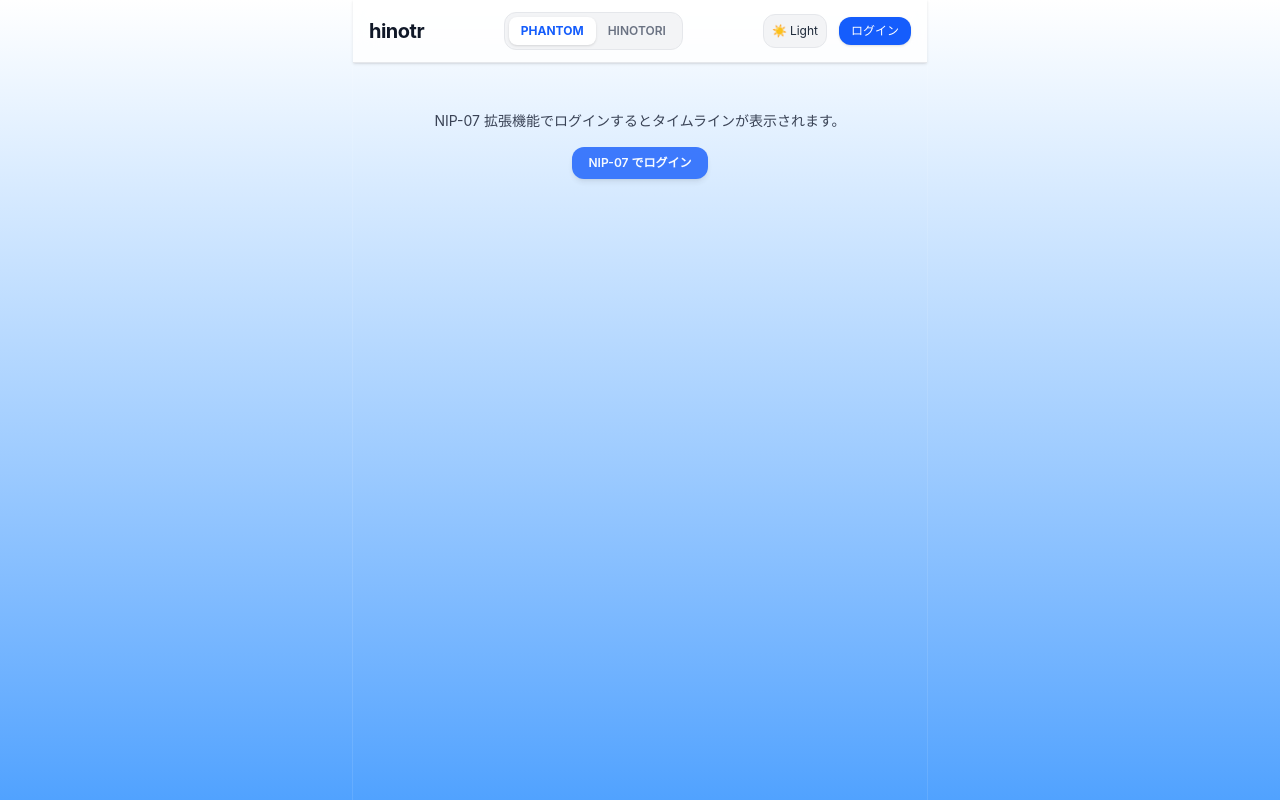
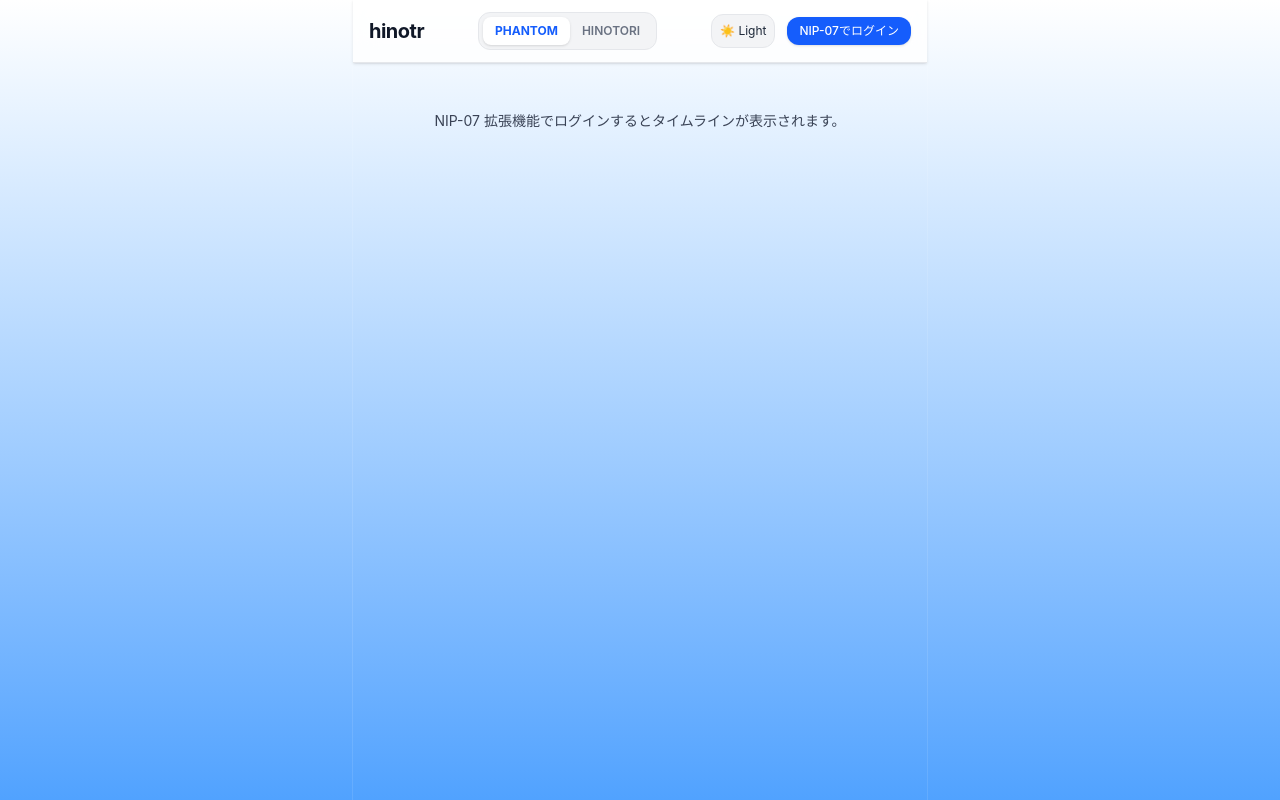
Before and after one commit to brokoyy/hinotr, a React (Vite) app: page / in a window 1280 px wide. Built offline with nearby package versions, Linux system fonts and the light colour scheme; what nostr-tools would draw is missing.

Commit message:
Update login button text

```diff
--- a/src/App.tsx
+++ b/src/App.tsx
@@ -90,12 +90,6 @@ export default function App() {
           {!loading && !pubkey && (
             <div className="p-12 text-center text-sm opacity-80 flex flex-col items-center gap-4">
               <p>NIP-07 拡張機能でログインするとタイムラインが表示されます。</p>
-              <button
-                onClick={handleLogin}
-                className="px-4 py-2 bg-blue-600 hover:bg-blue-500 text-white text-xs font-semibold rounded-xl shadow-md transition"
-              >
-                NIP-07 でログイン
-              </button>
             </div>
           )}
 
--- a/src/components/Header.tsx
+++ b/src/components/Header.tsx
@@ -1,5 +1,5 @@
 import React from 'react';
-import { nip19 } from 'nostr-tools'; // インポート元はプロジェクトの構成に合わせて調整してください
+import { nip19 } from 'nostr-tools';
 import type { AppMode, Theme } from '../types/nostr';
 import type { UserProfile } from '../hooks/useNostrTimeline';
 
@@ -26,13 +26,11 @@ export const Header: React.FC<HeaderProps> = ({
 }) => {
   const isDark = theme === 'dark';
 
-  // HEX公開鍵を npub1xxxx...xxxx 形式にフォーマットする関数
   const formatNpub = (hexKey: string) => {
     try {
       const npub = nip19.npubEncode(hexKey);
       return `@${npub.slice(0, 12)}...${npub.slice(-8)}`;
     } catch (e) {
-      // 万が一変換に失敗した場合は元のHEXで安全にフォールバック
       return `@${hexKey.slice(0, 8)}...${hexKey.slice(-8)}`;
     }
   };
@@ -103,6 +101,7 @@ export const Header: React.FC<HeaderProps> = ({
 
         {/* ログインアイコン ＆ 設定 */}
         {pubkey ? (
+          userProfile?.picture ? (
             <button
               onClick={onOpenSettings}
               className={`flex items-center gap-2 px-2.5 py-1.5 rounded-xl transition border ${
@@ -112,26 +111,22 @@ export const Header: React.FC<HeaderProps> = ({
               }`}
               title="設定"
             >
-            {userProfile?.picture ? (
               <img
                 src={userProfile.picture}
                 alt="Profile"
                 className="w-7 h-7 rounded-full object-cover"
               />
-            ) : (
-              <span className="text-sm">⚙️</span>
-            )}
-            {/* npubの省略表示 */}
               <span className="text-xs font-mono opacity-80 hidden sm:inline">
                 {formatNpub(pubkey)}
               </span>
             </button>
+          ) : null // アイコンが読み込まれるまでの間の⚙️マークを非表示
         ) : (
           <button
             onClick={onLogin}
             className="px-3 py-1.5 text-xs font-medium bg-blue-600 hover:bg-blue-500 text-white rounded-xl shadow-sm transition"
           >
-            ログイン
+            NIP-07でログイン
           </button>
         )}
       </div>
```
Lines whose indentation alone changed are shown as unchanged.
